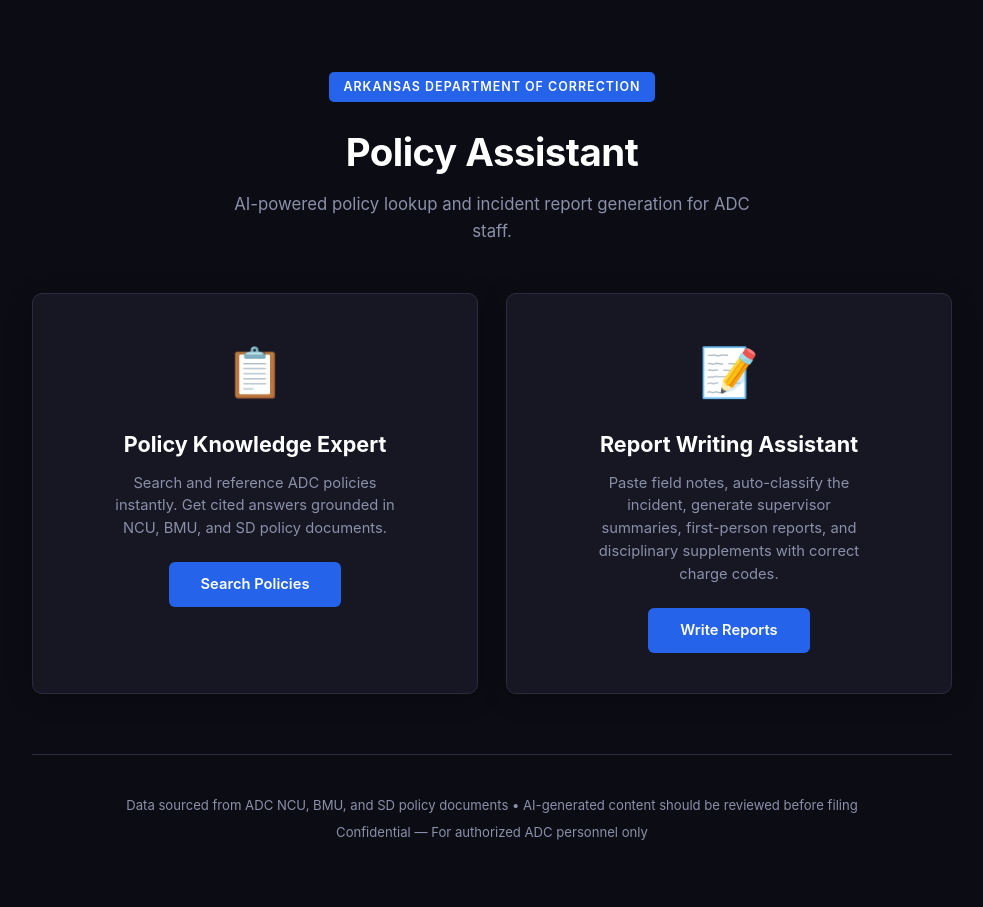
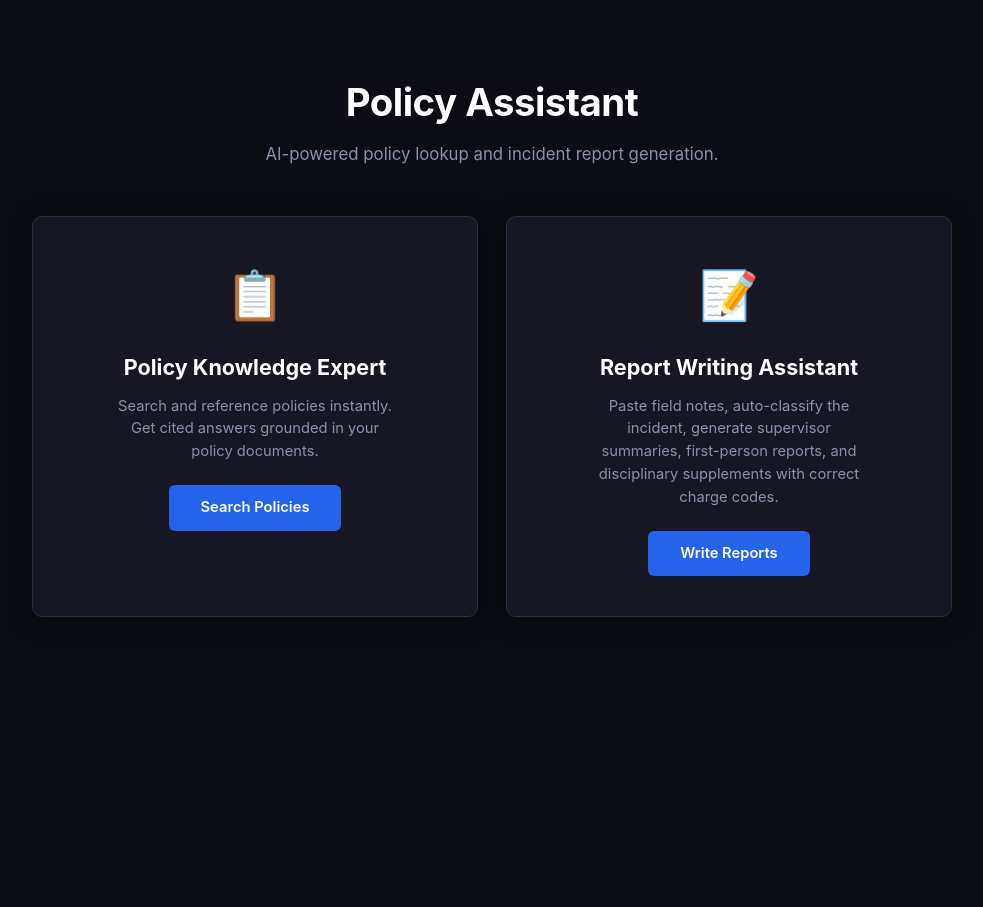
Before and after one commit to justinpeterman-droid/prison-policy-ai, a Flask app: page / in a window 1280 px wide. Shown: the whole page, without its empty margins (148-1131 px from the left). After the commit the page ends 617 px from the top, so only its background shows below. Run offline with Flask 3, Linux system fonts and the light colour scheme; parts of the project's set-up code (start-up, migrations or seed data) failed here and were passed over.

Commit message:
Remove all ADC/Arkansas/NCU/BMU references â€” genericize
- home.html: removed ADC badge, Arkansas Dept header, NCU/BMU/SD mentions, footer
- reports.html: removed ADC from title, template description, download filename
- chat.html: removed ADC from title
- query.py: generic system prompt (no Arkansas Dept)
- prompts.py: generic classifier + disciplinary prompt (no ADC #)
- reports.py: generic download filename

```diff
--- a/backend/pipeline/query.py
+++ b/backend/pipeline/query.py
@@ -9,9 +9,9 @@ from backend.pipeline.config import (
 vertexai.init(project=PROJECT_ID, location=LOCATION)
 
 CHAT_SYSTEM_PROMPT = (
-    "You are a corrections policy assistant for the Arkansas Department of "
-    "Correction. Answer questions using ONLY the policy documents provided. "
-    "Cite document sections. If the answer is not in the documents, say so."
+    "You are a policy assistant. Answer questions using ONLY the policy "
+    "documents provided. Cite document sections. If the answer is not in "
+    "the documents, say so."
 )
 
 
--- a/backend/reports/prompts.py
+++ b/backend/reports/prompts.py
@@ -5,7 +5,7 @@ from pathlib import Path
 TEMPLATES_DIR = Path(__file__).parent.parent.parent / "templates"
 
 # ── Classifier Prompt ──────────────────────────────────────────
-CLASSIFIER_PROMPT = """You are an incident classifier for the Arkansas Department of Correction.
+CLASSIFIER_PROMPT = """You are an incident classifier for a corrections facility.
 Analyze the field notes and classify the incident.
 
 Output ONLY valid JSON with these fields:
@@ -65,7 +65,7 @@ Add applicable charge lines from the inmate disciplinary manual.
 
 Format:
 DISCIPLINARY SUPPLEMENT
-Inmate: [Last, First] ADC #[Number]
+Inmate: [Last, First] #[Number]
 Date of Incident: [Date]
 Reporting Officer: [Rank] [Full Name]
 
--- a/backend/webapp/routes/reports.py
+++ b/backend/webapp/routes/reports.py
@@ -70,7 +70,7 @@ def reports_download():
         return send_file(
             output["path"],
             as_attachment=True,
-            download_name="ADC_005_Form.docx",
+            download_name="Incident_Report_Form.docx",
             mimetype="application/vnd.openxmlformats-officedocument.wordprocessingml.document"
         )
     except Exception as e:
--- a/backend/webapp/templates/chat.html
+++ b/backend/webapp/templates/chat.html
@@ -3,7 +3,7 @@
 <head>
 <meta charset="UTF-8">
 <meta name="viewport" content="width=device-width, initial-scale=1.0">
-<title>Policy Expert — ADC</title>
+<title>Policy Expert</title>
 <style>
   :root {--bg:#0f0f1a;--card:#1a1a2e;--accent:#4a6cf7;--text:#e0e0e0;--muted:#888;--border:#2a2a3e;}
   *{box-sizing:border-box;margin:0;padding:0;}
--- a/backend/webapp/templates/home.html
+++ b/backend/webapp/templates/home.html
@@ -3,22 +3,21 @@
 <head>
 <meta charset="UTF-8">
 <meta name="viewport" content="width=device-width, initial-scale=1.0">
-<title>ADC Policy Assistant</title>
+<title>Policy Assistant</title>
 <link rel="stylesheet" href="/static/style.css">
 </head>
 <body>
 <div class="home-layout">
   <div class="hero">
-    <div class="badge">Arkansas Department of Correction</div>
     <h1>Policy Assistant</h1>
-    <p class="sub">AI-powered policy lookup and incident report generation for ADC staff.</p>
+    <p class="sub">AI-powered policy lookup and incident report generation.</p>
   </div>
 
   <div class="cards">
     <a href="/chat" class="card">
       <div class="icon">📋</div>
       <h2>Policy Knowledge Expert</h2>
-      <p>Search and reference ADC policies instantly. Get cited answers grounded in NCU, BMU, and SD policy documents.</p>
+      <p>Search and reference policies instantly. Get cited answers grounded in your policy documents.</p>
       <span class="cta">Search Policies</span>
     </a>
     <a href="/reports" class="card">
@@ -28,11 +27,6 @@
       <span class="cta">Write Reports</span>
     </a>
   </div>
-
-  <div class="footer">
-    <p>Data sourced from ADC NCU, BMU, and SD policy documents • AI-generated content should be reviewed before filing</p>
-    <p style="margin-top:6px">Confidential — For authorized ADC personnel only</p>
-  </div>
 </div>
 </body>
 </html>
--- a/backend/webapp/templates/reports.html
+++ b/backend/webapp/templates/reports.html
@@ -3,7 +3,7 @@
 <head>
 <meta charset="UTF-8">
 <meta name="viewport" content="width=device-width, initial-scale=1.0">
-<title>Report Writer — ADC</title>
+<title>Report Writer</title>
 <link rel="stylesheet" href="/static/style.css">
 </head>
 <body>
@@ -34,7 +34,7 @@ Example:
   <div id="results"></div>
   <div id="downloadArea" class="download-area" style="display:none">
     <h4>📎 Download 005/409 Form</h4>
-    <p>AI-generated narrative filled into the official ADC incident report template.</p>
+    <p>AI-generated narrative filled into the official incident report template.</p>
     <button class="btn" id="downloadBtn" onclick="downloadForm()">⬇ Download DOC</button>
   </div>
 </div>
@@ -199,7 +199,7 @@ function downloadForm() {
     const url = URL.createObjectURL(blob);
     const a = document.createElement('a');
     a.href = url;
-    a.download = 'ADC_005_Form.docx';
+    a.download = 'Incident_Report_Form.docx';
     a.click();
     URL.revokeObjectURL(url);
   }).catch(e => {
```
